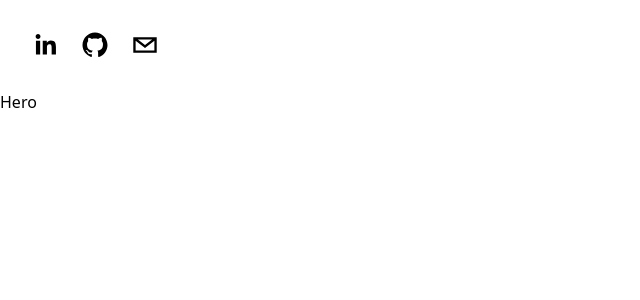
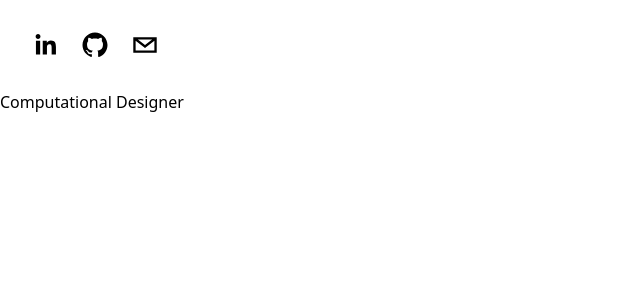
Before and after one commit to jmdc89/NextJSPortfolio, a Next.js app: page / in a window 1280 px wide. Shown: the top 300 px of the page, without its empty margins (0-640 px from the left). Built offline with nearby package versions, Linux system fonts and the light colour scheme.

Commit message:
Update Hero.tsx
typewriter section

```diff
--- a/components/Hero.tsx
+++ b/components/Hero.tsx
@@ -1,9 +1,27 @@
-import React from 'react'
+import React from 'react';
+import { Cursor, useTypewriter} from 'react-simple-typewriter'
 
 type Props = {}
 
 export default function Hero({}: Props) {
+
+    const [text, count] = useTypewriter({
+
+        words: [
+            "Hi, The name' s Jose",
+            "Computational Designer",
+            "<AI Lover />",
+        ],
+        loop: true,
+        delaySpeed: 2000,
+    })
+
   return (
-    <div>Hero</div>
+    <div>
+        <h1>
+            <span>{text}</span>
+            <Cursor cursorColor="blue" />
+        </h1>
+    </div>
   )
 }
```
